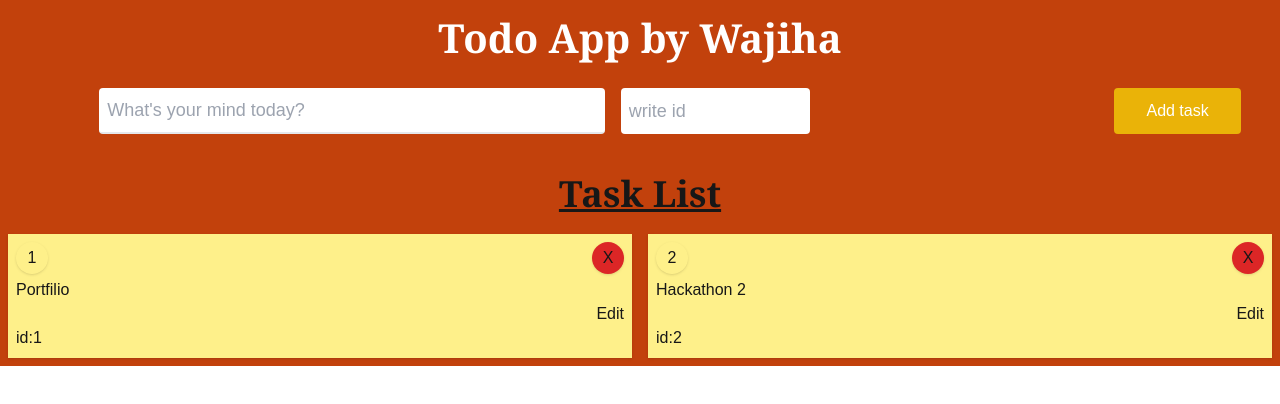
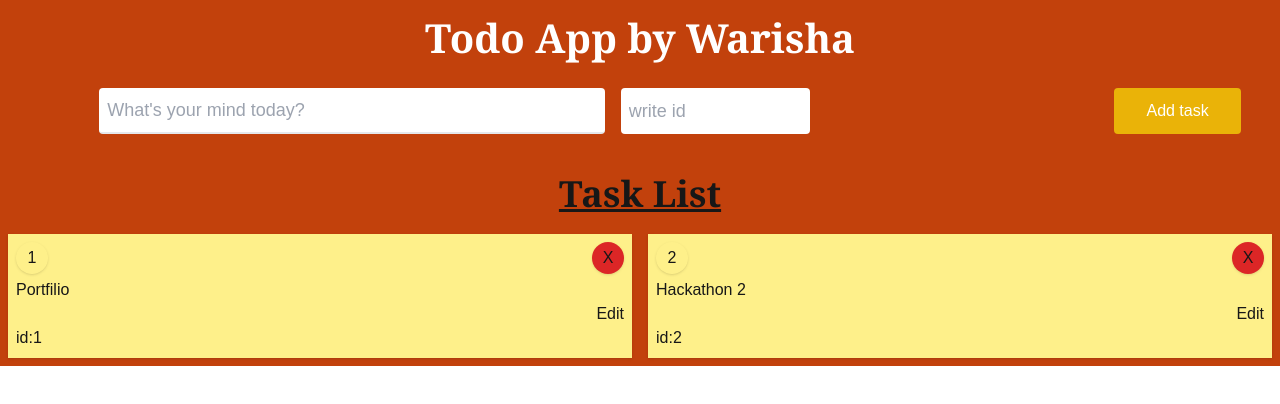
Before and after one commit to Warisha47/Todo-App, a Next.js app: page / in a window 1280 px wide. Shown: the top 404 px of the page. Built offline with nearby package versions, Linux system fonts and the light colour scheme.

Commit message:
Changes in H1

```diff
--- a/src/app/page.tsx
+++ b/src/app/page.tsx
@@ -44,7 +44,7 @@ const delItem = (id:string)=>{
 
   return (
     <div className="max-w-auto mx-auto p-2  flex-wrap bg-orange-700  ">
-      <h1 className=" text-white font-serif font-bold text-center text-[40px] ">Todo App by Wajiha</h1>
+      <h1 className=" text-white font-serif font-bold text-center text-[40px] ">Todo App by Warisha</h1>
 
       {/* start input div */}
 
```
